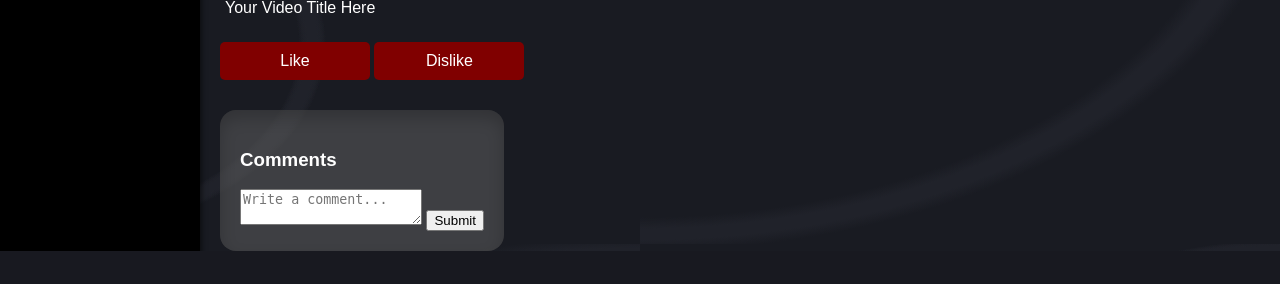
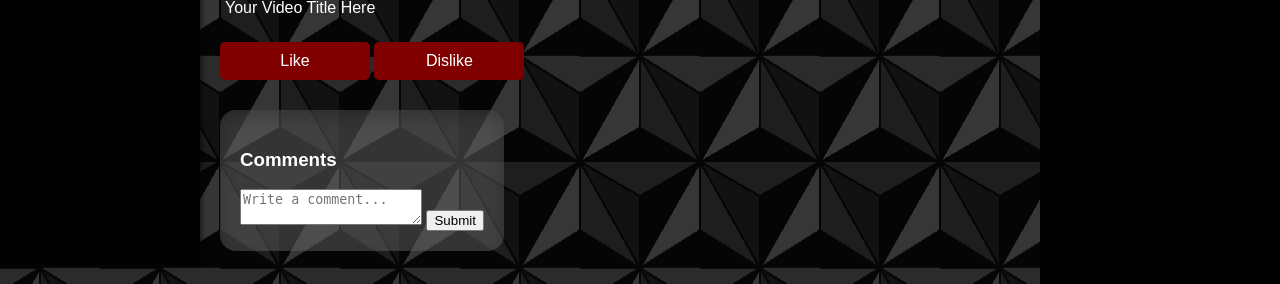
Before and after one commit to SmoCloud/video-player, a PHP site: page /views/player.html in a window 1280 px wide; the page is wider, and only the part inside the window is pictured. Shown: the part 556-840 px from the top of that part. Before the commit the page ends 807 px from the top of that part, so only its background shows below. Run offline with PHP 8.4, Linux system fonts and the light colour scheme; some libraries are stand-ins or nearby versions.

Commit message:
new stuff

```diff
--- a/public/css/styles.css
+++ b/public/css/styles.css
@@ -1,19 +1,31 @@
+html {
+	--u: 1.5vmin;
+	--c1: #363636;
+	--c2: #2b2b2b;
+	--c3: #1e1e1e;
+	--c4: #121212;
+	--c5: #050505;
+	--gp: 50%/calc(var(--u) * 10) calc(var(--u) * 17.67);
+	height: 100vh;
+	background:
+		conic-gradient(from 90deg at 99% 67%, var(--c5) 0 90deg, #fff0 0 360deg) var(--gp),
+		conic-gradient(from 180deg at 1% 67%, var(--c5) 0 90deg, #fff0 0 360deg) var(--gp),
+		conic-gradient(from 0deg at 99% 33%, var(--c5) 0 90deg, #fff0 0 360deg) var(--gp),
+		conic-gradient(from -90deg at 1% 33%, var(--c5) 0 90deg, #fff0 0 360deg) var(--gp),
+		conic-gradient(from -60deg at 50% 15.5%, var(--c3) 0 120deg, #fff0 0 360deg) var(--gp),
+		conic-gradient(from -60deg at 50% 16.75%, var(--c5) 0 120deg, #fff0 0 360deg) var(--gp),
+		conic-gradient(from 120deg at 50% 83.25%, var(--c5) 0 120deg, #fff0 0 360deg) var(--gp),
+		linear-gradient(32deg, #fff0 0 49.5%, var(--c5) 0 50.5%, #fff0 0 100%) var(--gp),
+		linear-gradient(-32deg, #fff0 0 49.5%, var(--c5) 0 50.5%, #fff0 0 100%) var(--gp),
+		linear-gradient(-90deg, #fff0 0 49%, var(--c5) 0 51%, #fff0 0 100%) var(--gp),
+		linear-gradient(60.5deg, #fff0 0 49.5%, var(--c5) 0 50.5%, #fff0 0 100%) var(--gp),
+		linear-gradient(-60.5deg, #fff0 0 49.5%, var(--c5) 0 50.5%, #fff0 0 100%) var(--gp),
+		conic-gradient(from -90deg at 50% 50%, var(--c5) 0 32deg, var(--c3) 0 60.5deg, var(--c4) 0 90deg, var(--c5) 0 119.5deg, var(--c1) 0 148deg, var(--c5) 0 180deg, #fff0 0 360deg) var(--gp),
+		conic-gradient(from 90deg at 50% 50%, var(--c2) 0 32deg, var(--c4) 0 60.5deg, var(--c3) 0 90deg, var(--c1) 0 119.5deg, var(--c5) 0 148deg, var(--c2) 0 180deg,  #fff0 0 360deg) var(--gp);
+	background-color: var(--c5);
+}
 
-html {
-    --s: 50px;
-    --c: #191b22;
-    --_s: calc(2*var(--s)) calc(2*var(--s));
-    --_g: 35.36% 35.36% at;
-    --_c: #0000 66%,#20222a 68% 70%,#0000 72%;
-    background:
-      radial-gradient(var(--_g) 100% 25%,var(--_c)) var(--s) var(--s)/var(--_s),
-      radial-gradient(var(--_g) 0 75%,var(--_c)) var(--s) var(--s)/var(--_s),
-      radial-gradient(var(--_g) 100% 25%,var(--_c)) 0 0/var(--_s),
-      radial-gradient(var(--_g) 0 75%,var(--_c)) 0 0/var(--_s),
-      repeating-conic-gradient(var(--c) 0 25%,#0000 0 50%) 0 0/var(--_s),
-      radial-gradient(var(--_c)) 0 calc(var(--s)/2)/var(--s) var(--s) var(--c);
-    background-attachment: fixed;
-  }
+
 body {
 	font-family: 'Arial', sans-serif;
 	color: white;
@@ -154,6 +166,44 @@
 
 .sidebar img {
     border-radius: 50px;
+}
+
+.sidebar2 {
+    width: 200px;
+    padding: 20px;
+    background-color: black;
+    position: absolute;
+    right: 0;
+    top: 0;
+    height: 100%;
+    z-index: 9999;
+    color: white;
+}
+
+
+.sidebar2 {
+    display: block;
+    visibility: visible;
+}
+
+
+.sidebar2 h2 {
+    font-size: 1.5em;
+    margin-bottom: 20px;
+}
+
+.sidebar2 ul {
+    list-style-type: none;
+    padding: 0;
+}
+
+.sidebar2 ul li{
+    margin-bottom: 10px;
+}
+
+.sidebar2 ul li a{
+    text-decoration: none;
+    color: #333;
 }
 
 #acct-btn {
--- a/views/player.html
+++ b/views/player.html
@@ -47,5 +47,14 @@
         </div>
     </form>
     </div>
+    <div class="sidebar2">
+        <h2>Recommended Videos</h2>
+        <ul>
+            <li><a href = "video1.html">Video 1</a></li>
+            <li><a href = "video2.html">Video 2</a></li>
+            <li><a href = "video3.html">Video 3</a></li>
+            <li><a href = "video4.html">Video 4</a></li>
+        </ul>
+    </div>
 </body>
 </html>
```
Also changed, not shown: 1 other file.
